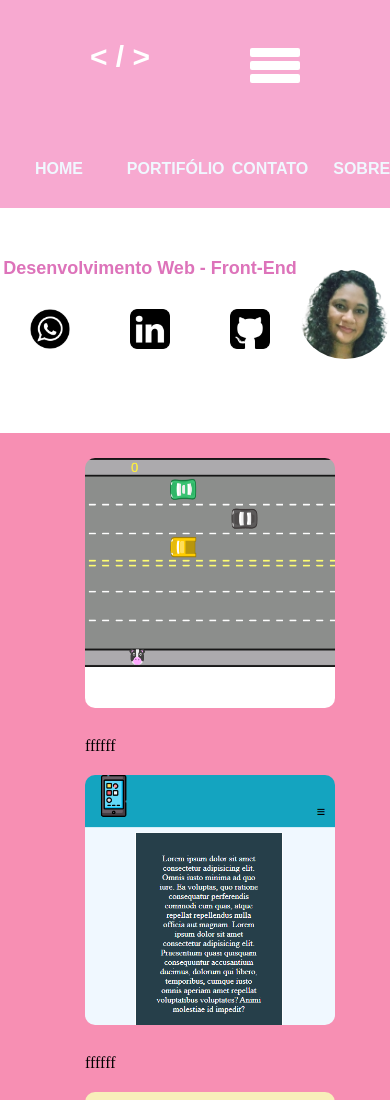
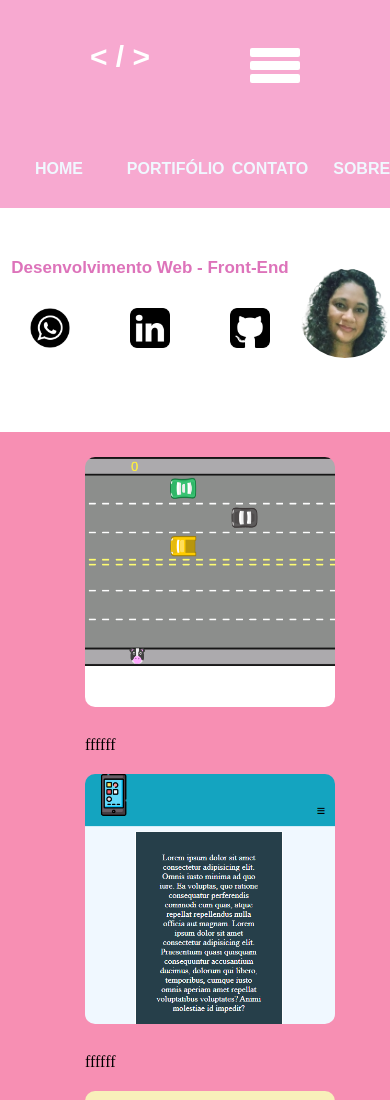
Before and after one commit to 27sarrazin/meu_portifolio, a plain HTML site: page index.html in a window 390 px wide. Shown: the top 1100 px of the page. Drawn offline with Linux system fonts and the light colour scheme.

Commit message:
altura e px

```diff
--- a/css/responsivo.css
+++ b/css/responsivo.css
@@ -26,7 +26,7 @@
     }
     .apresentacao h5{
         color: rgb(221, 115, 186);
-        font-size: 18px;
+
 
     }
     .foto-principal{
--- a/css/style.css
+++ b/css/style.css
@@ -107,7 +107,7 @@ h1{
     font-size: 40px;
 }
 .apresentacao h5{
-    font-size: 15px;
+    font-size: 17px;
 }
 
 
```
